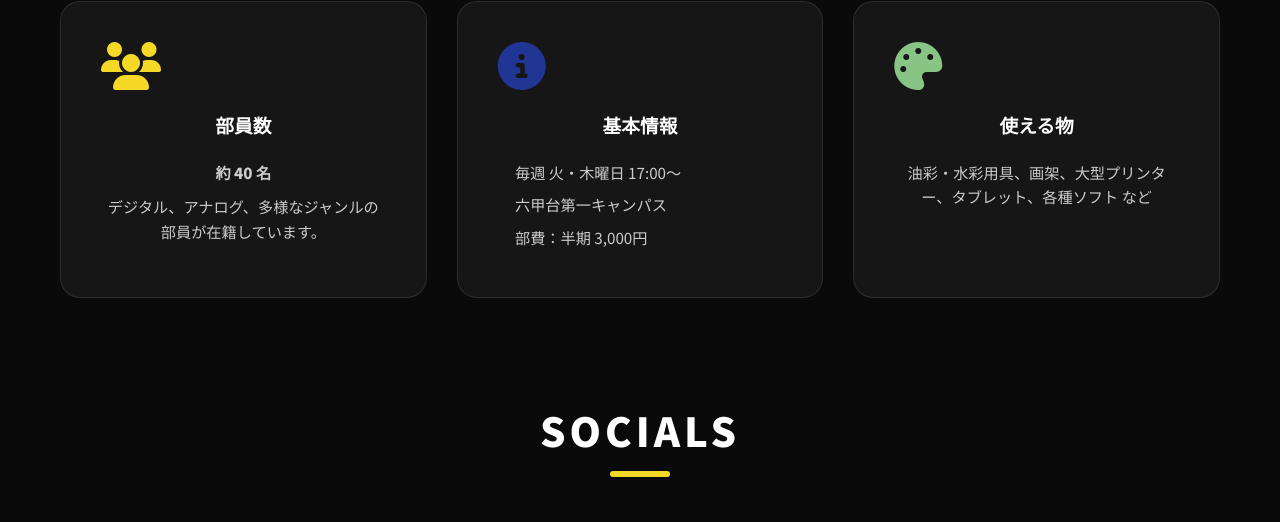
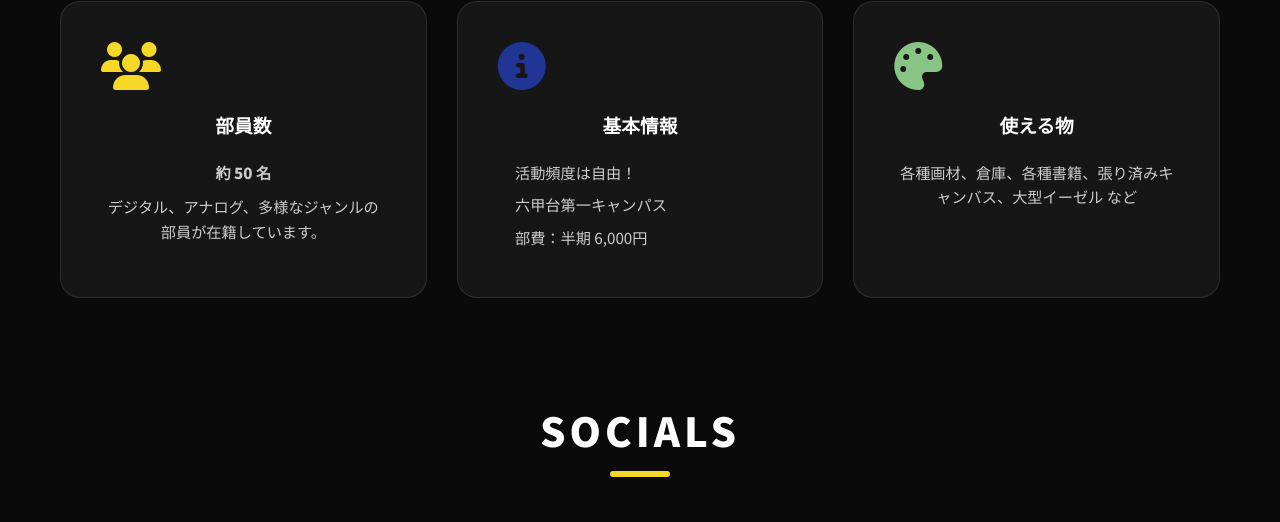
Before and after one commit to ryobi-art-club/homepage, a plain HTML site: page index.html in a window 1280 px wide. Shown: the part 1023-1545 px from the top of the page. Drawn offline with Linux system fonts and the light colour scheme.

Commit message:
Update index.html

```diff
--- a/index.html
+++ b/index.html
@@ -54,20 +54,20 @@
                 <div class="info-card glass-card">
                     <i class="fa-solid fa-users info-icon col-yellow"></i>
                     <h3>部員数</h3>
-                    <p class="info-value">約 40 名</p>
+                    <p class="info-value">約 50 名</p>
                     <p>デジタル、アナログ、多様なジャンルの部員が在籍しています。</p>
                 </div>
                 <div class="info-card glass-card">
                     <i class="fa-solid fa-circle-info info-icon col-blue"></i>
                     <h3>基本情報</h3>
-                    <p class="info-list">毎週 火・木曜日 17:00〜</p>
+                    <p class="info-list">活動頻度は自由！</p>
                     <p class="info-list">六甲台第一キャンパス</p>
-                    <p class="info-list">部費：半期 3,000円</p>
+                    <p class="info-list">部費：半期 6,000円</p>
                 </div>
                 <div class="info-card glass-card">
                     <i class="fa-solid fa-palette info-icon col-green"></i>
                     <h3>使える物</h3>
-                    <p>油彩・水彩用具、画架、大型プリンター、タブレット、各種ソフト など</p>
+                    <p>各種画材、倉庫、各種書籍、張り済みキャンバス、大型イーゼル など</p>
                 </div>
             </div>
         </section>
```
